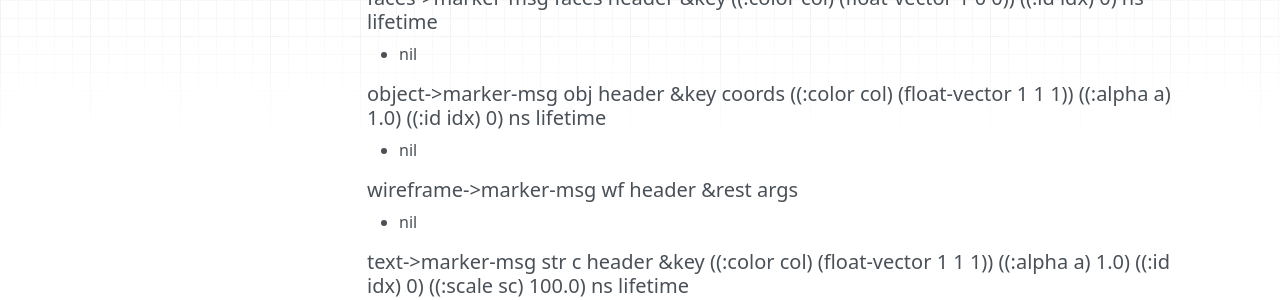
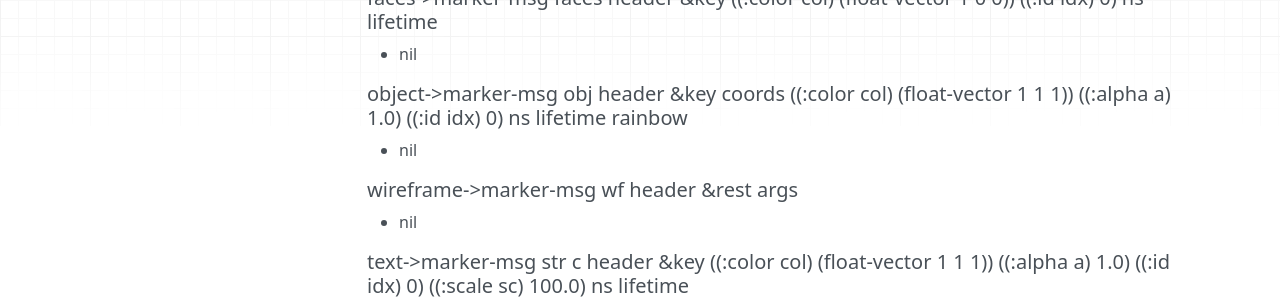
Before and after one commit to jsk-ros-pkg/euslisp-docs, an MkDocs documentation site: the page built from docs/roseus/roseus-utils.md, in a window 1280 px wide and 900 px high, scrolled down 1673 px. Shown: the part 180-480 px from the top of the window. Built offline with MkDocs 1.6.1, drawn with Linux system fonts in a browser that asks for light colours; nearby versions of some CDN libraries.

Commit message:
update documentation for roseus

```diff
--- a/docs/roseus/roseus-utils.md
+++ b/docs/roseus/roseus-utils.md
@@ -70,7 +70,7 @@ with the same timestamp
 ##### **faces->marker-msg** faces header &key ((:color col) (float-vector 1 0 0)) ((:id idx) 0) ns lifetime
 - nil
 
-##### **object->marker-msg** obj header &key coords ((:color col) (float-vector 1 1 1)) ((:alpha a) 1.0) ((:id idx) 0) ns lifetime
+##### **object->marker-msg** obj header &key coords ((:color col) (float-vector 1 1 1)) ((:alpha a) 1.0) ((:id idx) 0) ns lifetime rainbow
 - nil
 
 ##### **wireframe->marker-msg** wf header &rest args
```
